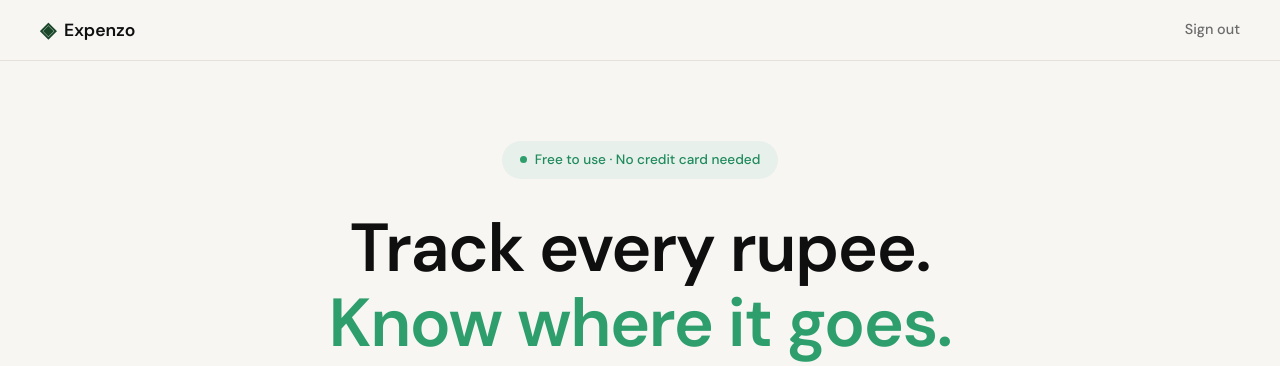
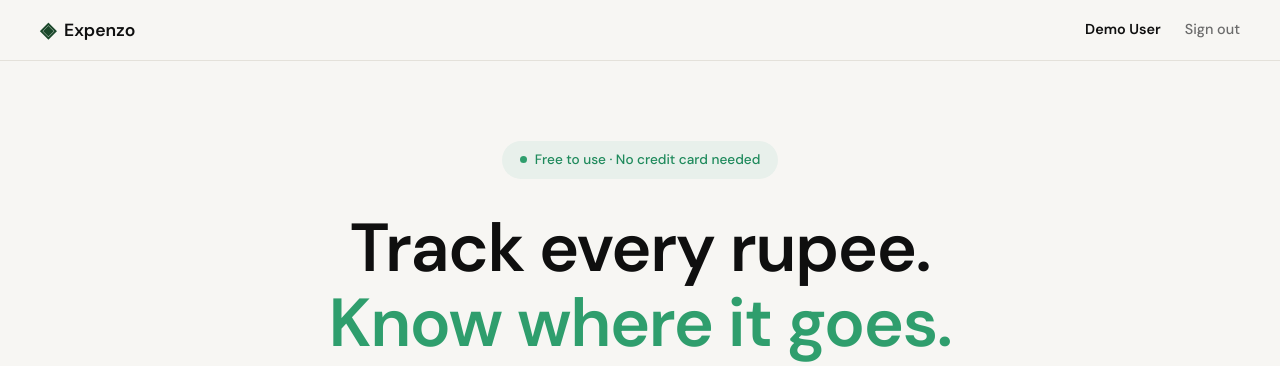
Before and after one commit to kareem-digital/Expenzo, a Flask app: page / in a window 1280 px wide. Shown: the top 366 px of the page. Run offline with Flask 3, Linux system fonts and the light colour scheme; the visitor is signed in with stand-in values (Sample User, id 1); data comes from the database, SQL or seed files in the repository.

Commit message:
add user name

```diff
--- a/app.py
+++ b/app.py
@@ -3,10 +3,18 @@ import sqlite3
 from flask import Flask, render_template, request, redirect, url_for, flash, abort, session
 from werkzeug.security import check_password_hash
 
-from database.db import init_db, seed_db, create_user, get_user_by_email
+from database.db import init_db, seed_db, create_user, get_user_by_email, get_user_by_id
 
 app = Flask(__name__)
 app.secret_key = "dev-secret-key-change-in-production"
+
+
+@app.context_processor
+def inject_current_user():
+    user_id = session.get("user_id")
+    if not user_id:
+        return {"current_user": None}
+    return {"current_user": get_user_by_id(user_id)}
 
 
 # ------------------------------------------------------------------ #
--- a/database/db.py
+++ b/database/db.py
@@ -109,6 +109,17 @@ def get_user_by_email(email):
         conn.close()
 
 
+def get_user_by_id(user_id):
+    conn = get_db()
+    try:
+        return conn.execute(
+            "SELECT * FROM users WHERE id = ?",
+            (user_id,),
+        ).fetchone()
+    finally:
+        conn.close()
+
+
 if __name__ == "__main__":
     init_db()
     seed_db()
--- a/static/css/style.css
+++ b/static/css/style.css
@@ -120,6 +120,8 @@ a { color: inherit; text-decoration: none; }
 
 .nav-links a { color: var(--ink-muted); transition: color 0.2s; }
 .nav-links a:hover { color: var(--ink); }
+
+.nav-user { color: var(--ink); font-weight: 600; }
 
 .nav-cta {
     background: var(--ink) !important;
@@ -914,6 +916,6 @@ a { color: inherit; text-decoration: none; }
 }
 
 @media (max-width: 600px) {
-    .nav-links a:not(.nav-cta) { display: none; }
+    .nav-links a:not(.nav-cta), .nav-user { display: none; }
     .hero { padding: 3rem 1rem 2rem; }
 }
--- a/templates/base.html
+++ b/templates/base.html
@@ -20,6 +20,7 @@
             </a>
             <div class="nav-links">
                 {% if session.get('user_id') %}
+                <span class="nav-user">{{ current_user.name }}</span>
                 <a href="{{ url_for('logout') }}">Sign out</a>
                 {% else %}
                 <a href="{{ url_for('login') }}">Sign in</a>
```
Also changed, not shown: ss.png (added).
